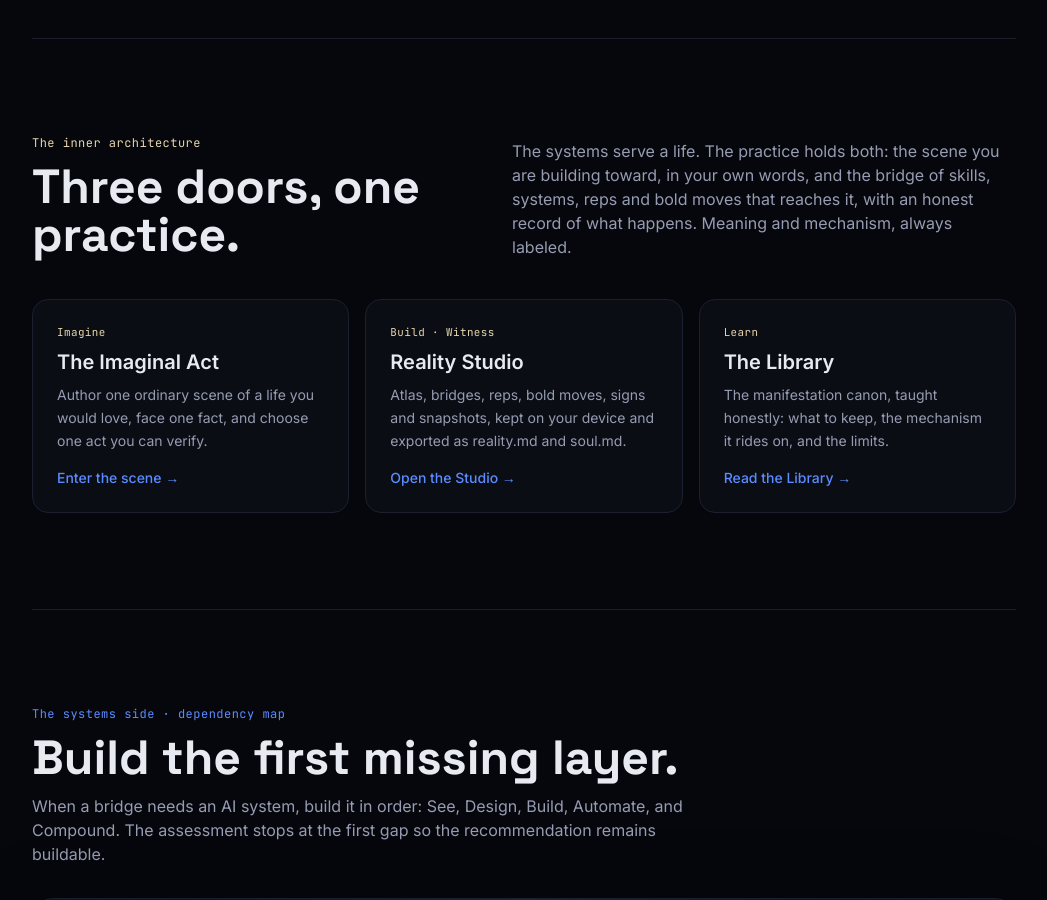
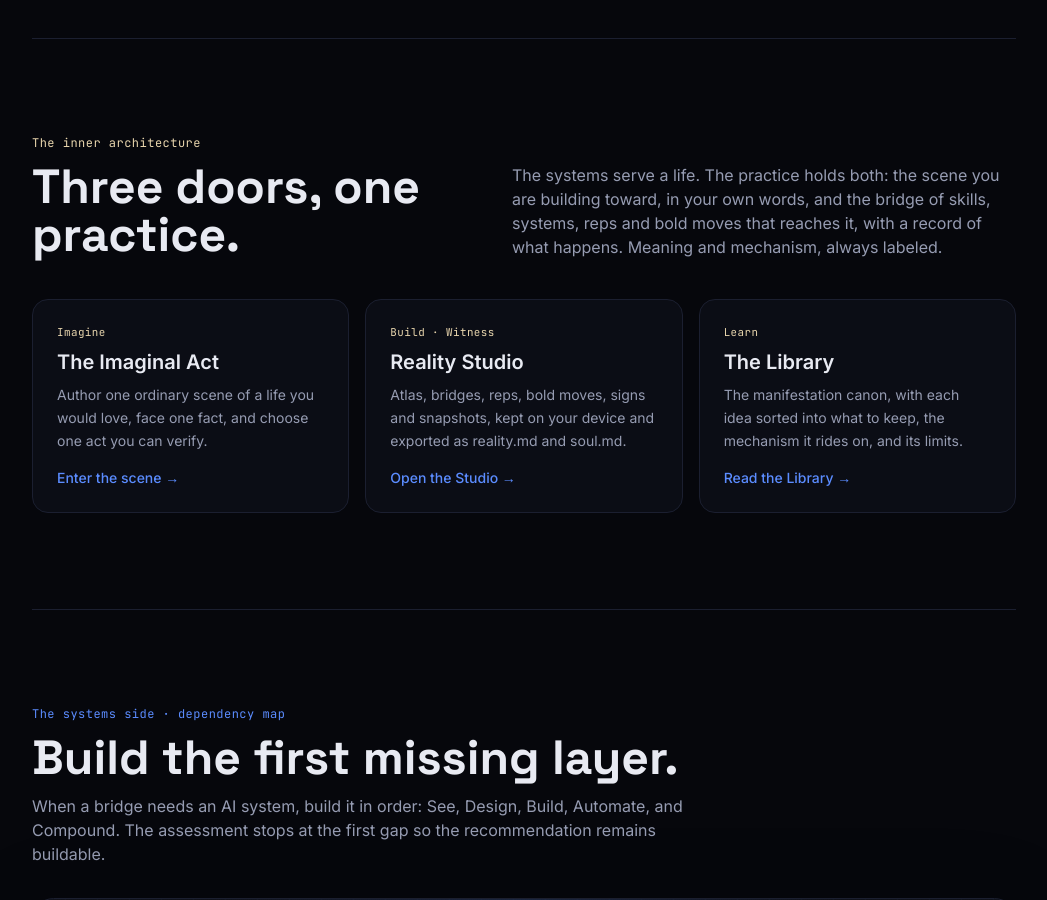
Before and after one commit to frankxai/realityarchitect, a Next.js app: page / in a window 1280 px wide. Shown: the part 6340-7240 px from the top of the page, without its empty margins (116-1163 px from the left). Built offline with nearby package versions, Linux system fonts and the light colour scheme.

Commit message:
studio(frontend/realityarchitect.ai): drop stock 'honest' phrasing from homepage copy
Co-Authored-By: Claude Sonnet 5.5 <noreply@anthropic.com>
Claude-Session: https://claude.ai/code/session_015JZDKnS1h99Qgaswt4ovAk

```diff
--- a/app/page.tsx
+++ b/app/page.tsx
@@ -38,7 +38,7 @@ const LINE: Record<(typeof EXPORT)[number]['register'], string> = {
 const DOORS = [
   { verb: 'Imagine', title: 'The Imaginal Act', body: 'Author one ordinary scene of a life you would love, face one fact, and choose one act you can verify.', href: '/threshold', cta: 'Enter the scene' },
   { verb: 'Build · Witness', title: 'Reality Studio', body: 'Atlas, bridges, reps, bold moves, signs and snapshots, kept on your device and exported as reality.md and soul.md.', href: '/studio', cta: 'Open the Studio' },
-  { verb: 'Learn', title: 'The Library', body: 'The manifestation canon, taught honestly: what to keep, the mechanism it rides on, and the limits.', href: '/library', cta: 'Read the Library' },
+  { verb: 'Learn', title: 'The Library', body: 'The manifestation canon, with each idea sorted into what to keep, the mechanism it rides on, and its limits.', href: '/library', cta: 'Read the Library' },
 ]
 
 const PROOF = [
@@ -113,7 +113,7 @@ export default function Home() {
           </div>
           <p className="text-muted">
             The systems serve a life. The practice holds both: the scene you are building toward, in your own words, and the
-            bridge of skills, systems, reps and bold moves that reaches it, with an honest record of what happens. Meaning and
+            bridge of skills, systems, reps and bold moves that reaches it, with a record of what happens. Meaning and
             mechanism, always labeled.
           </p>
         </div>
```
